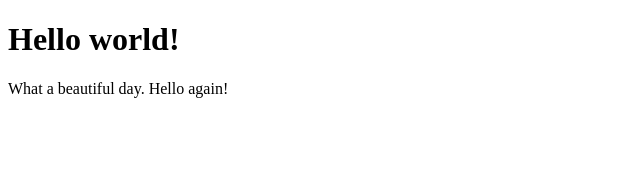
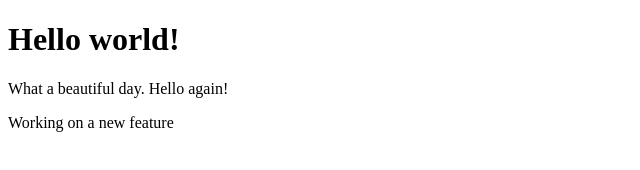
Before and after one commit to Angelicos/hello-world, a plain HTML site: page index.html in a window 1280 px wide. Shown: the whole page, without its empty margins (0-640 px from the left). Drawn offline with Linux system fonts and the light colour scheme.

Commit message:
Added another line

```diff
--- a/index.html
+++ b/index.html
@@ -6,5 +6,6 @@
 <body>
 	<h1>Hello world!</h1>
 	<p>What a beautiful day. Hello again!</p>
+	<p>Working on a new feature</p>
 </body>
 </html>
```
